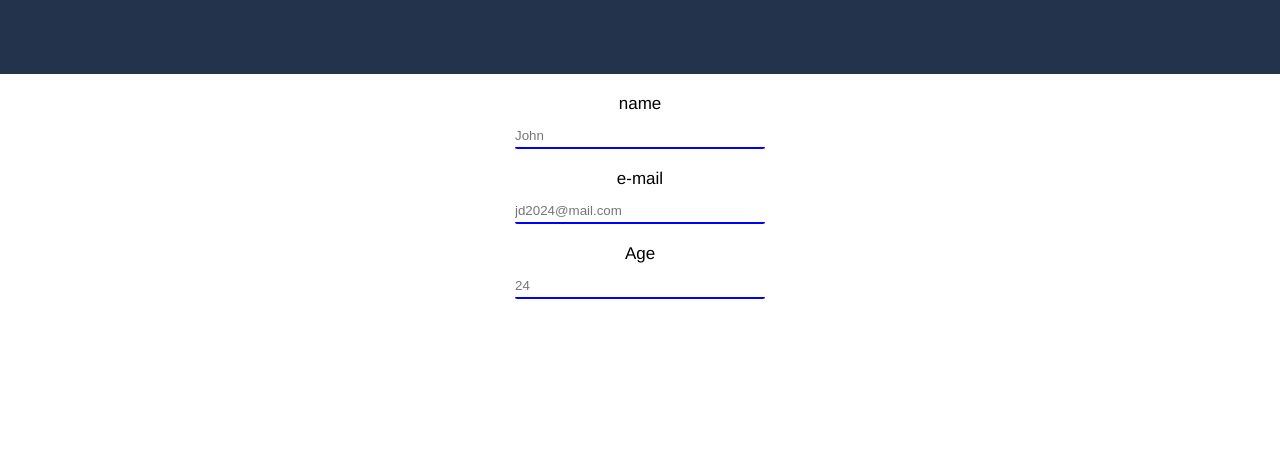
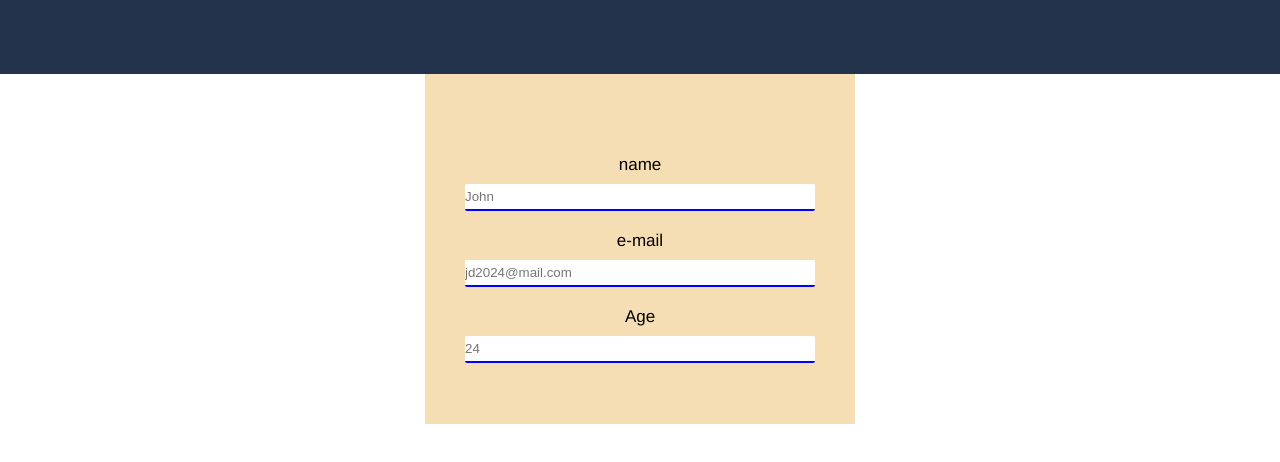
Before and after one commit to kowerdink/SurveyForm, a plain HTML site: page index.html in a window 1280 px wide. Shown: the part 126-588 px from the top of the page. Drawn offline with Linux system fonts and the light colour scheme.

Commit message:
add more css 2

```diff
--- a/style.css
+++ b/style.css
@@ -11,17 +11,19 @@
 }
 
 #survey-form {
-
+    width: 400px;
+    height: 320px;
     display: flex;
     justify-content: center;
     align-items: center;
     flex-direction: column;
-
+    padding: 15px;
+    background-color: wheat;
 
 }
 
 .div-form {
-    width: 100%;
+
     height: 100vh;
 }
 
@@ -32,8 +34,8 @@ form label {
 }
 
 form input {
-    width: 250px;
-    height: 24px;
+    width: 350px;
+    height: 25px;
     border-radius: 2px;
     border: none;
     border-bottom: solid 2px blue;
```
